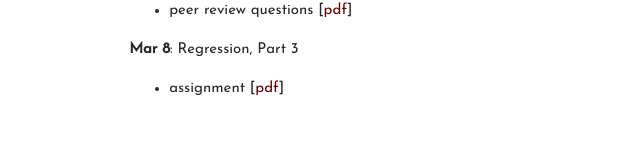
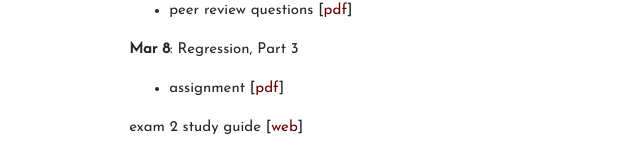
Before and after one commit to carlislerainey/carlislerainey.github.io, a Jekyll site: the page built from teaching/pols-209/index.md, in a window 1280 px wide and 900 px high, scrolled down 3284 px. Shown: the part 745-897 px from the top of the window, without its empty margins (333-973 px from the left). Built offline with Jekyll 4.4.1, drawn with Linux system fonts in a browser that asks for light colours; before the commit the page ends 4145 px from its top, so only the background shows below that.

Commit message:
update 209

```diff
--- a/teaching/pols-209/index.md
+++ b/teaching/pols-209/index.md
@@ -146,3 +146,5 @@ Tuesday, 1-4pm
 
 **Mar 8**: Regression, Part 3
 - assignment [[pdf](files/assign-22-regression-3.pdf)]
+
+exam 2 study guide [[web](https://docs.google.com/document/d/1ptsAIiZHFbrH2zNuQI5Y_5XSLbIrVZJqpbe-NoanCoo/edit?usp=sharing)]
```
Also changed, not shown: 1 other file.
